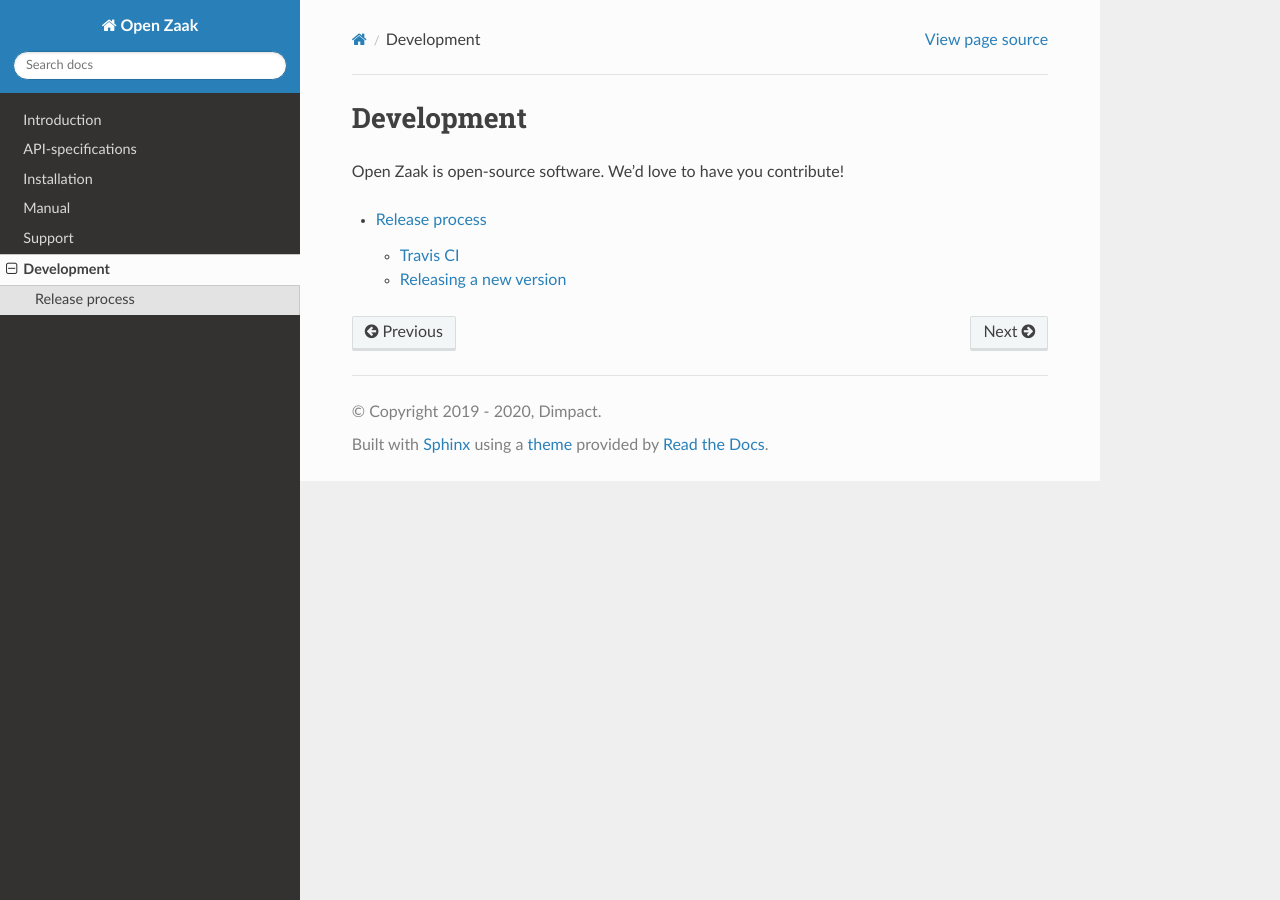
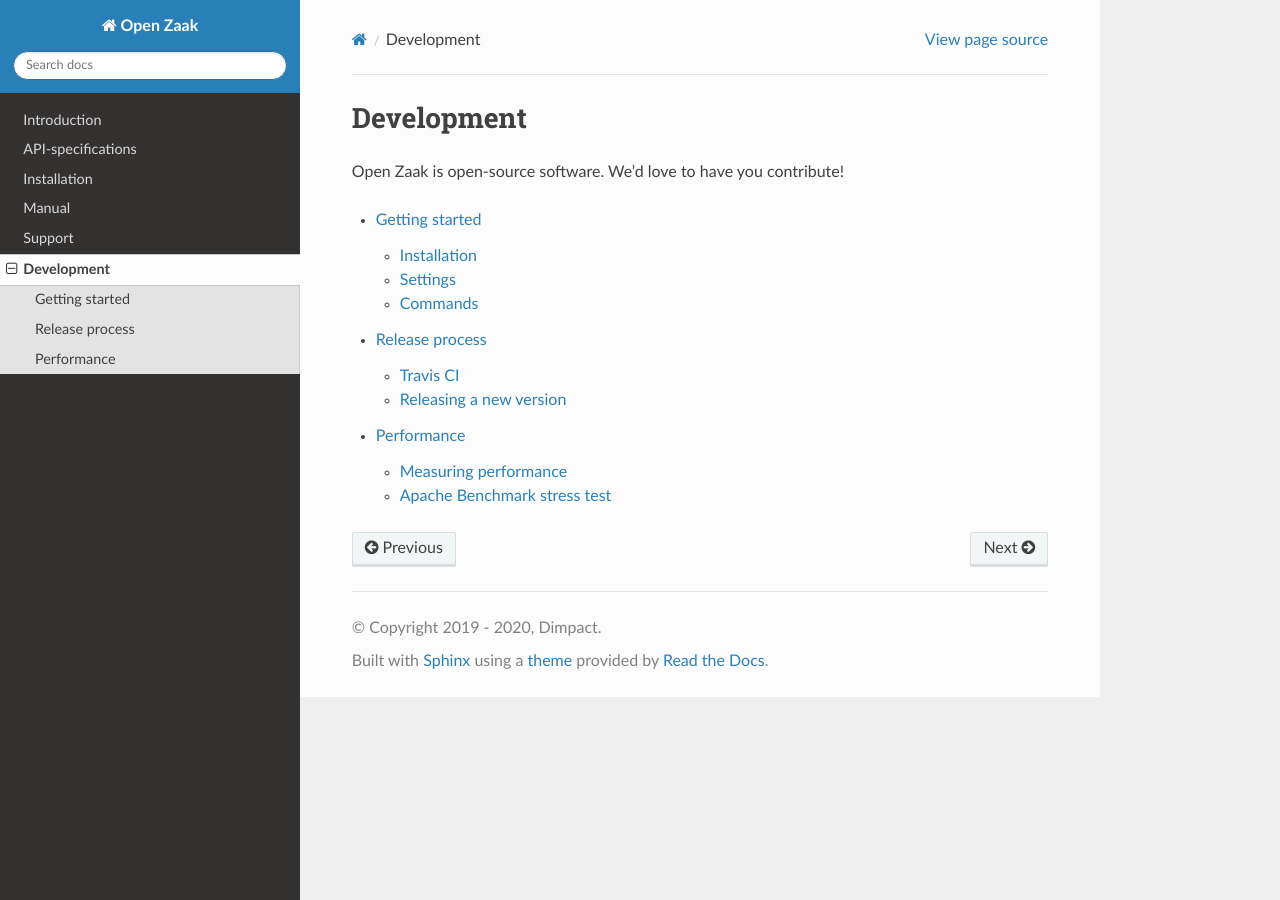
Before and after one commit to open-zaak/open-zaak, a Sphinx documentation site: the page built from docs/development/index.rst, in a window 1280 px wide. Built offline with Sphinx 7.4.7 and the Read the Docs theme 2.0.0, drawn with Linux system fonts in a browser that asks for light colours; pages that are not in the unit, such as notebooks, are missing from menus.

Commit message:
:pencil: Moved performance under development to keep focus on installation.

```diff
--- a/docs/development/index.rst
+++ b/docs/development/index.rst
@@ -9,4 +9,6 @@ Open Zaak is open-source software. We’d love to have you contribute!
    :maxdepth: 2
 
    changelog
-   release
+   getting_started
+   releasing
+   performance/index
--- a/docs/installation/hardware.rst
+++ b/docs/installation/hardware.rst
@@ -1,7 +1,7 @@
 .. _installation_hardware:
 
-Hardware
-========
+Hardware requirements
+=====================
 
 Based on our initial :ref:`performance tests<performance_index>` in both a Kubernetes
 environment and single machine setups, we can indicate some minimum system requirements
```
Also changed, not shown: docs/installation/index.rst (+2 -5 lines), docs/development/performance/apachebench.rst (renamed from docs/installation/performance/apachebench.rst), docs/development/performance/index.rst (renamed from docs/installation/performance/index.rst), docs/development/performance/results.md (renamed from docs/installation/performance/results.md), docs/development/performance/scenarios.rst (renamed from docs/installation/performance/scenarios.rst), docs/development/releasing.rst (renamed from docs/development/release.rst).
